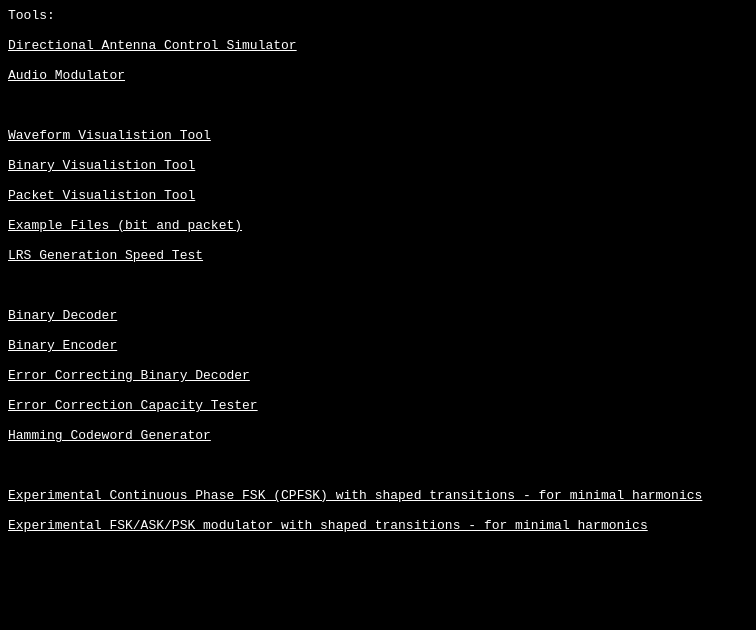
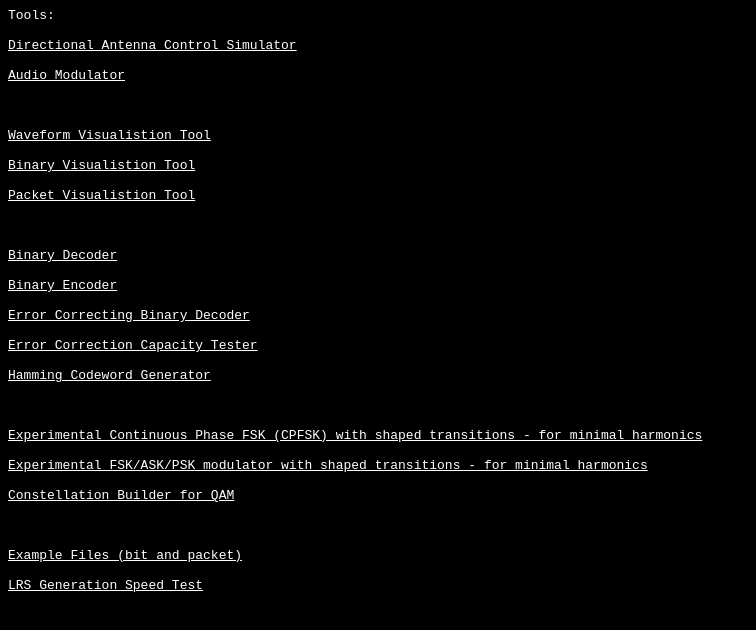
Before and after one commit to ProperAnalysis/properanalysis.github.io, a plain HTML site: page index.html in a window 1280 px wide. Shown: the whole page, without its empty margins (0-756 px from the left). Drawn offline with Linux system fonts and the light colour scheme.

Commit message:
Update index.html

```diff
--- a/index.html
+++ b/index.html
@@ -22,8 +22,6 @@ Tools:
 <a href="https://properanalysis.github.io/waveView/">Waveform Visualistion Tool</a><br></br>
 <a href="https://properanalysis.github.io/bitView/">Binary Visualistion Tool</a><br></br>
 <a href="https://properanalysis.github.io/packetView/">Packet Visualistion Tool</a><br></br>
-<a href="https://properanalysis.github.io/exampleFiles/">Example Files (bit and packet)</a><br></br>
-<a href="https://properanalysis.github.io/bitView/LRS.html">LRS Generation Speed Test</a><br></br>
 <br></br>
 <a href="https://properanalysis.github.io/binaryDecoder/">Binary Decoder</a><br></br>
 <a href="https://properanalysis.github.io/binaryEncoder/">Binary Encoder</a><br></br>
@@ -33,3 +31,7 @@ Tools:
 <br></br>
 <a href="https://properanalysis.github.io/perfectFSK.html">Experimental Continuous Phase FSK (CPFSK) with shaped transitions - for minimal harmonics</a><br></br>
 <a href="https://properanalysis.github.io/NoFilterModulator.html">Experimental FSK/ASK/PSK modulator with shaped transitions - for minimal harmonics</a><br></br>
+<a href="https://properanalysis.github.io/constellationBuilder.html">Constellation Builder for QAM</a><br></br>
+<br></br>
+<a href="https://properanalysis.github.io/exampleFiles/">Example Files (bit and packet)</a><br></br>
+<a href="https://properanalysis.github.io/bitView/LRS.html">LRS Generation Speed Test</a><br></br>
```
